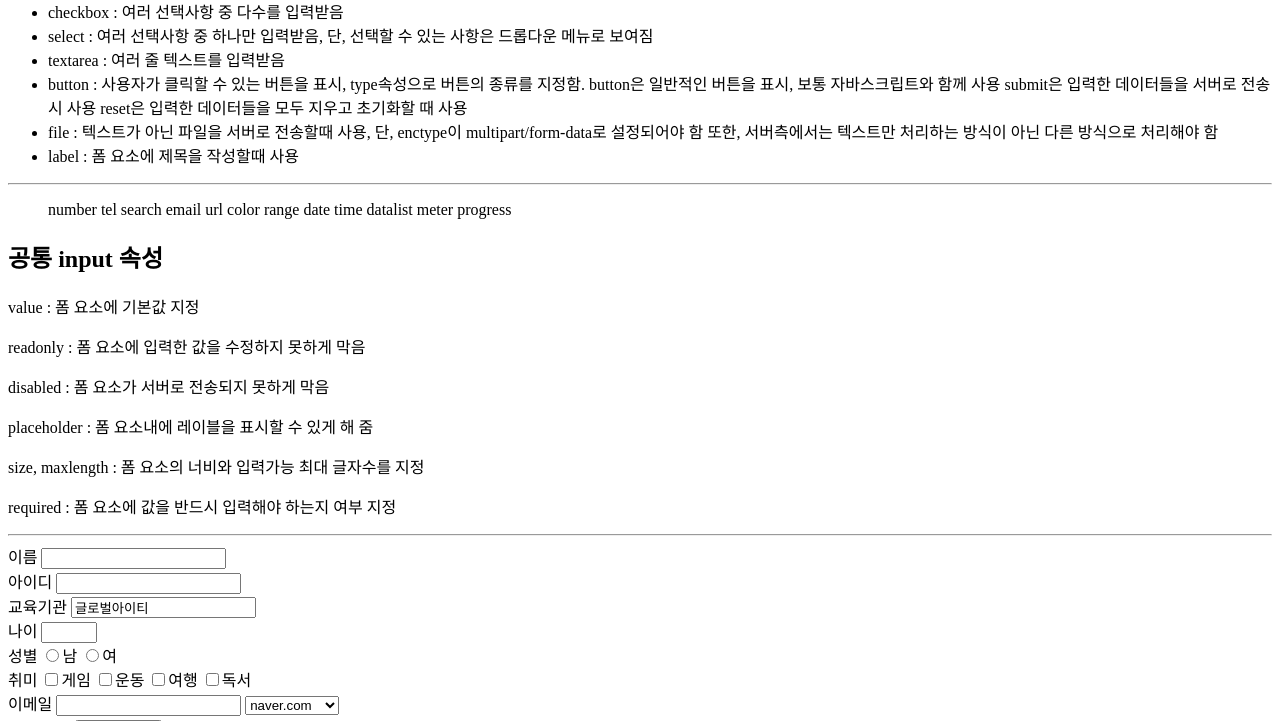
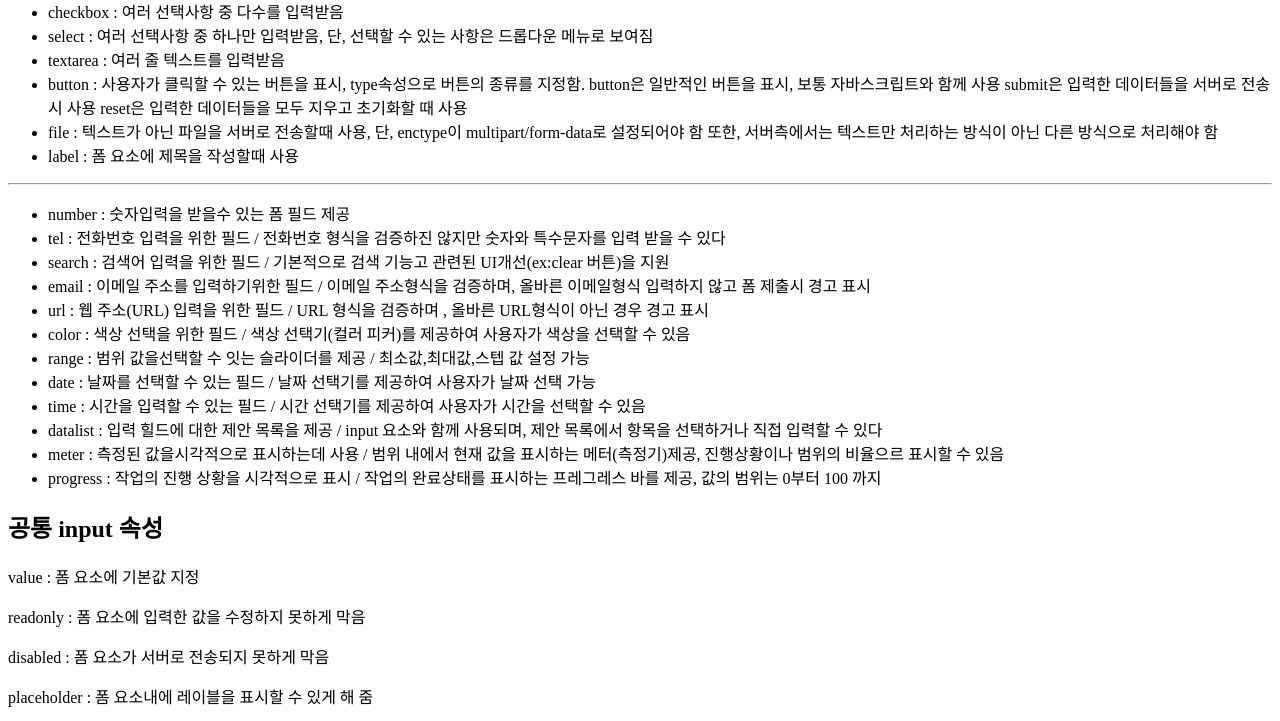
Before and after one commit to Hy30k92/frontends, a FastAPI app: page /html/form in a window 1280 px wide. Shown: the part 1441-2162 px from the top of the page. Run offline with FastAPI, Linux system fonts and the light colour scheme.

Commit message:
html5 -  폼 추가설명

```diff
--- a/views/templates/html/07form.html
+++ b/views/templates/html/07form.html
@@ -104,18 +104,23 @@
     </ul>
     <hr>
     <ul>
-        number
-        tel
-        search
-        email
-        url
-        color
-        range
-        date
-        time
-        datalist
-        meter
-        progress
+        <li>number : 숫자입력을 받을수 있는 폼 필드 제공 </li>
+        <li>tel : 전화번호 입력을 위한 필드 / 전화번호 형식을 검증하진 않지만
+                    숫자와 특수문자를 입력 받을 수 있다</li>
+        <li>search : 검색어 입력을 위한 필드 / 기본적으로 검색 기능고 관련된 UI개선(ex:clear 버튼)을 지원</li>
+        <li>email : 이메일 주소를 입력하기위한 필드 / 이메일 주소형식을 검증하며, 올바른 이메일형식 입력하지 않고
+                        폼 제출시 경고 표시</li>
+        <li>url : 웹 주소(URL) 입력을 위한 필드 / URL 형식을 검증하며 , 올바른 URL형식이 아닌 경우 경고 표시</li>
+        <li>color :  색상 선택을 위한 필드 / 색상 선택기(컬러 피커)를 제공하여 사용자가 색상을 선택할 수 있음</li>
+        <li>range : 범위 값을선택할 수 잇는 슬라이더를 제공 / 최소값,최대값,스텝 값 설정 가능 </li>
+        <li>date : 날짜를 선택할 수 있는 필드 / 날짜 선택기를 제공하여 사용자가 날짜 선택 가능 </li>
+        <li>time : 시간을 입력할 수 있는 필드 / 시간 선택기를 제공하여 사용자가 시간을 선택할 수 있음 </li>
+        <li>datalist : 입력 힐드에 대한 제안 목록을 제공 / input 요소와 함께 사용되며,
+                    제안 목록에서 항목을 선택하거나 직접 입력할 수 있다</li>
+        <li>meter : 측정된 값을시각적으로 표시하는데 사용 / 범위 내에서 현재 값을 표시하는 메터(측정기)제공,
+                    진행상황이나 범위의 비율으르 표시할 수 있음</li>
+        <li>progress : 작업의 진행 상황을 시각적으로 표시 / 작업의 완료상태를 표시하는 프레그레스 바를 제공,
+                    값의 범위는 0부터 100 까지</li>
     </ul>
 
 
```
